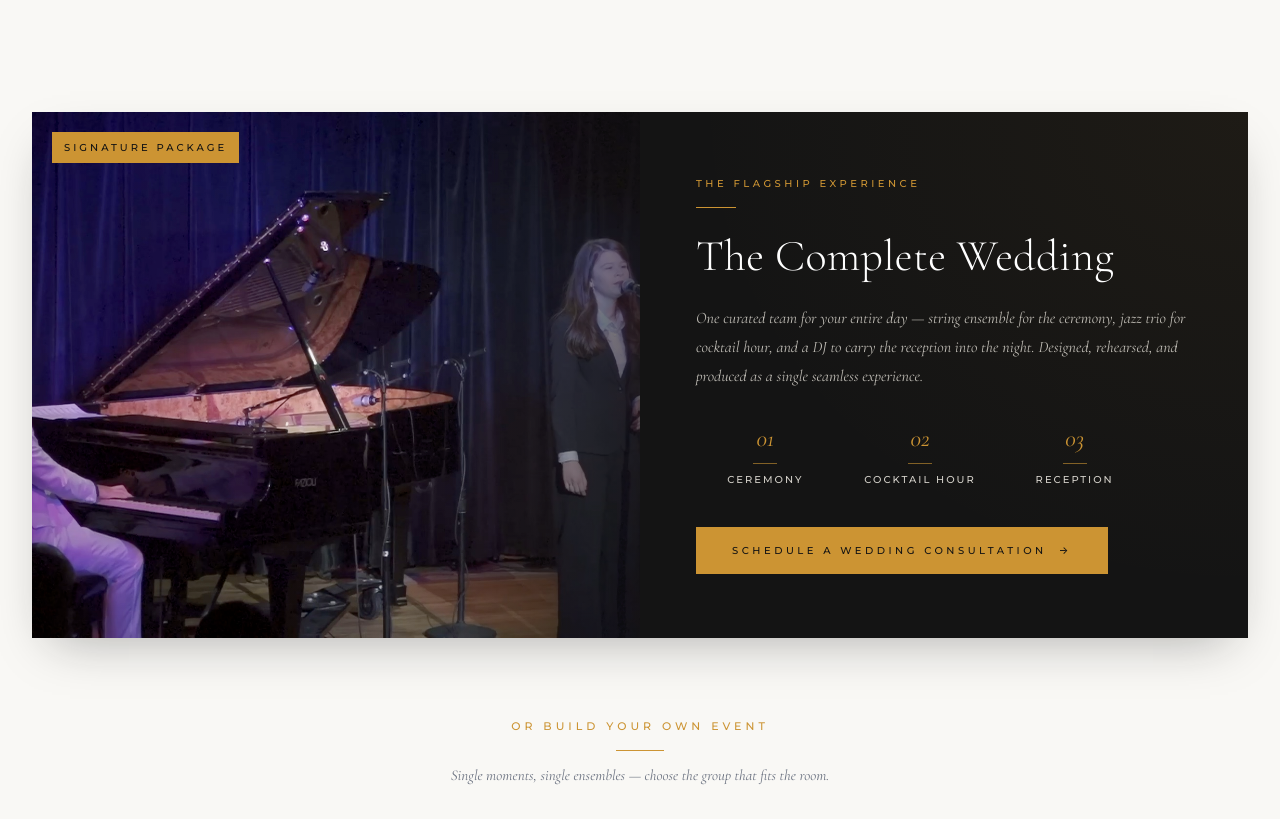
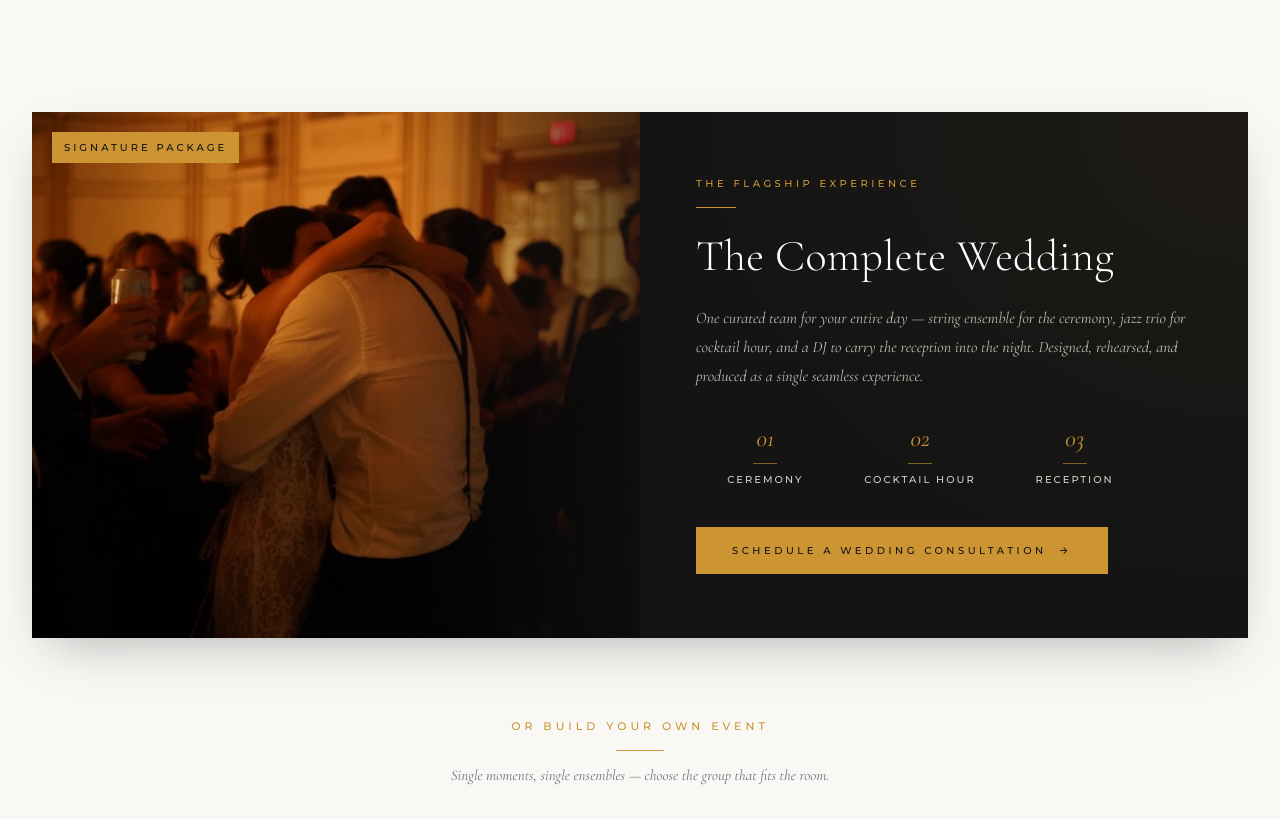
Before and after one commit to xhojamusicagency-cmd/xhoja-music-agency, a React (Vite) app: page /ensembles in a window 1280 px wide. Shown: the part 432-1251 px from the top of the page. Built offline with nearby package versions, Linux system fonts and the light colour scheme; grey boxes are pictures that could not be loaded.

Commit message:
Use real wedding photo for Complete Wedding flagship card

```diff
--- a/src/pages/Ensembles.tsx
+++ b/src/pages/Ensembles.tsx
@@ -20,7 +20,7 @@ const ENSEMBLES: Ensemble[] = [
       'One curated team for your entire day — string ensemble for the ceremony, jazz trio for cocktail hour, and a DJ to carry the reception into the night. Designed, rehearsed, and produced as a single seamless experience.',
     flagship: true,
     includes: ['Ceremony', 'Cocktail Hour', 'Reception'],
-    image: '/mia-alex-million-years.jpg',
+    image: '/wedding-reception.jpg',
   },
   {
     tag: 'Solo',
```
Also changed, not shown: public/wedding-reception.jpg (added).
